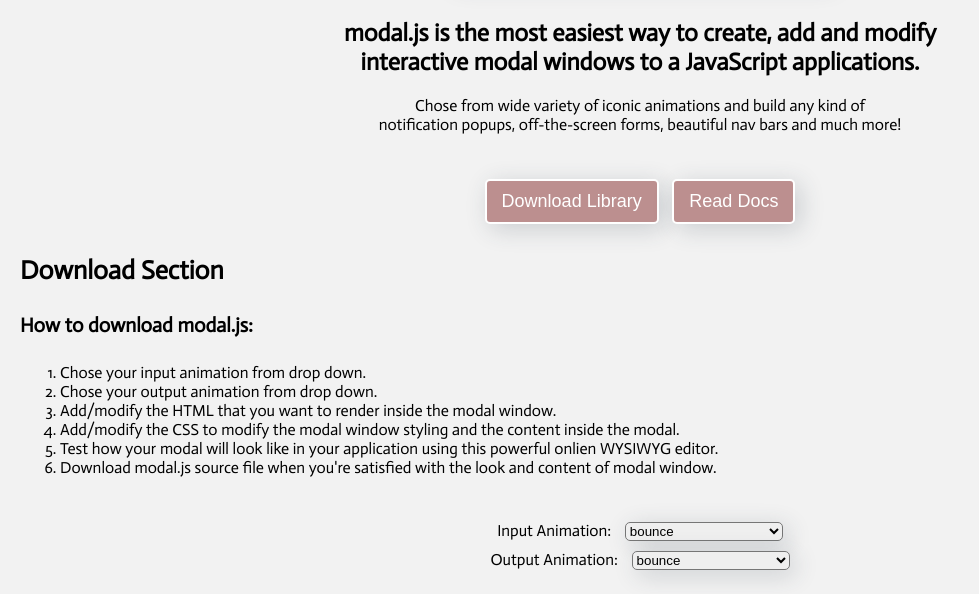
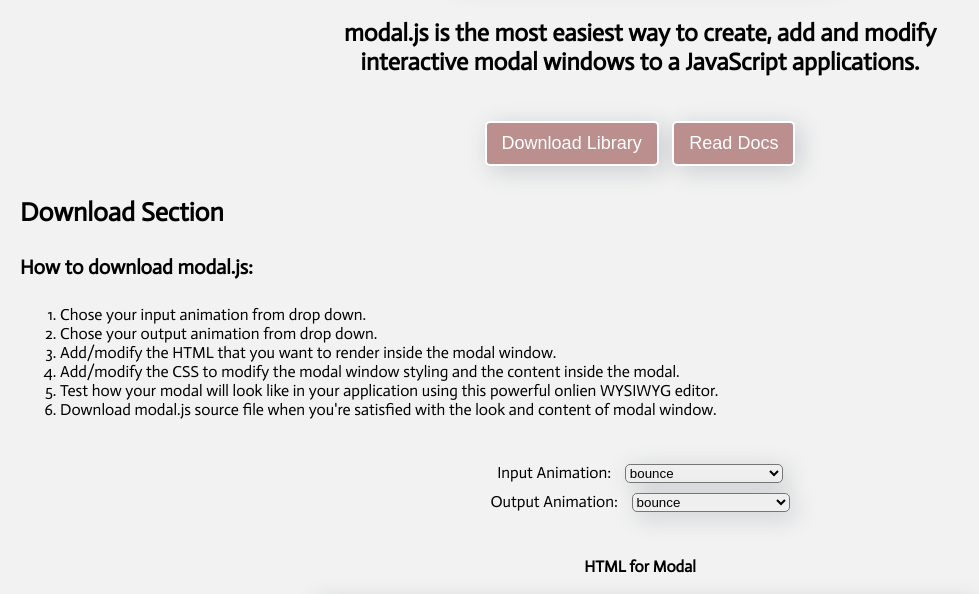
Before and after one commit to shahzaibkhalid/modaljs, a plain HTML site: page index.html in a window 1280 px wide. Shown: the part 199-793 px from the top of the page, without its empty margins (0-979 px from the left). Drawn offline with Linux system fonts and the light colour scheme.

```diff
--- a/index.html
+++ b/index.html
@@ -30,7 +30,7 @@
 <body>
   <img src="./images/modaljs.png" alt="modaljs" class="logo">
   <h2 class="main-tagline">modal.js is the most easiest way to create, add and modify<br> interactive modal windows to a JavaScript applications.</h2>
-  <p class="main-desc">Chose from wide variety of iconic animations and build any kind of <br>notification popups, off-the-screen forms, beautiful nav bars and much more!</p>
+  <p class="main-desc" style="display:none">Chose from wide variety of iconic animations and build any kind of <br>notification popups, off-the-screen forms, beautiful nav bars and much more!</p>
   <div class="btn-group">
     <button class="btn" onclick="$('#download').animatescroll({scrollSpeed:1000,easing:'easeOutSine'});">Download Library</button>
     <button class="btn" onclick="$('#documentation').animatescroll({scrollSpeed:1000,easing:'easeOutSine'});">Read Docs</button>
```
Also changed, not shown: images/modal-js-card.png.
